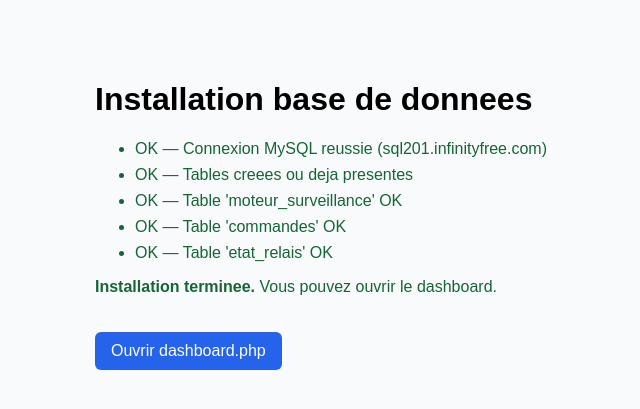
After one commit to nyenyeharry2-beep/SURVEILLANCE-DE-MOTEUR-ELECTRIQUE-AVEC-IOT, a PHP site: page /install.php in a window 1280 px wide. The commit adds this page. Shown: the top 409 px of the page, without its empty margins (195-835 px from the left). Run offline with PHP 8.4, Linux system fonts and the light colour scheme; data comes from the database, SQL or seed files in the repository.

Commit message:
Fix InfinityFree MySQL connection and add auto-install
- Remove port from PDO DSN (InfinityFree compatibility)
- Add install.php and test_db.php for automatic table creation
- Auto-create tables via ensureDatabaseSchema()
- Rename timestamp column to date_mesure
- Improve error messages in dashboard

Co-authored-by: nyenyeharry2-beep <nyenyeharry2-beep@users.noreply.github.com>

```diff
--- a/php/config.php
+++ b/php/config.php
@@ -5,7 +5,6 @@
  */
 
 define('DB_HOST', 'sql201.infinityfree.com');
-define('DB_PORT', 3306);
 define('DB_NAME', 'if0_42713537_surveillancemoteurharry');
 define('DB_USER', 'if0_42713537');
 define('DB_PASS', 'wjHZN8YDlhqw0j');
@@ -13,23 +12,104 @@ define('DB_PASS', 'wjHZN8YDlhqw0j');
 // Cle API pour securiser les requetes ESP32
 define('API_KEY', 'harry_surveillance_2026');
 
+// Afficher le detail des erreurs SQL (mettre false en production)
+define('DEBUG_DB', true);
+
 // Fuseau horaire
 date_default_timezone_set('Europe/Paris');
 
 /**
- * Connexion PDO securisee
+ * Connexion PDO securisee (compatible InfinityFree)
+ * Important : pas d'espace dans le DSN, pas de port
  */
 function getDbConnection(): PDO
 {
     static $pdo = null;
     if ($pdo === null) {
-        $dsn = 'mysql:host=' . DB_HOST . ';port=' . DB_PORT . ';dbname=' . DB_NAME . ';charset=utf8mb4';
+        $dsn = 'mysql:host=' . DB_HOST . ';dbname=' . DB_NAME . ';charset=utf8';
         $pdo = new PDO($dsn, DB_USER, DB_PASS, [
             PDO::ATTR_ERRMODE => PDO::ERRMODE_EXCEPTION,
             PDO::ATTR_DEFAULT_FETCH_MODE => PDO::FETCH_ASSOC,
         ]);
     }
     return $pdo;
+}
+
+/**
+ * Cree les tables si elles n'existent pas encore
+ */
+function ensureDatabaseSchema(): void
+{
+    $pdo = getDbConnection();
+
+    $pdo->exec("
+        CREATE TABLE IF NOT EXISTS moteur_surveillance (
+            id INT AUTO_INCREMENT PRIMARY KEY,
+            date_mesure DATETIME NOT NULL DEFAULT CURRENT_TIMESTAMP,
+            ax FLOAT NOT NULL,
+            ay FLOAT NOT NULL,
+            az FLOAT NOT NULL,
+            rpm FLOAT NOT NULL,
+            arms FLOAT NOT NULL,
+            vrms FLOAT NOT NULL,
+            ecart FLOAT NOT NULL,
+            etat VARCHAR(20) NOT NULL,
+            relay_state VARCHAR(3) NOT NULL,
+            anomalie_vibration TINYINT(1) NOT NULL DEFAULT 0,
+            anomalie_vitesse TINYINT(1) NOT NULL DEFAULT 0,
+            INDEX idx_date_mesure (date_mesure)
+        ) ENGINE=InnoDB DEFAULT CHARSET=utf8
+    ");
+
+    $pdo->exec("
+        CREATE TABLE IF NOT EXISTS commandes (
+            id INT AUTO_INCREMENT PRIMARY KEY,
+            cmd VARCHAR(3) NOT NULL,
+            created_at DATETIME NOT NULL DEFAULT CURRENT_TIMESTAMP,
+            processed TINYINT(1) NOT NULL DEFAULT 0,
+            processed_at DATETIME NULL,
+            INDEX idx_processed (processed, created_at)
+        ) ENGINE=InnoDB DEFAULT CHARSET=utf8
+    ");
+
+    $pdo->exec("
+        CREATE TABLE IF NOT EXISTS etat_relais (
+            id INT PRIMARY KEY,
+            relay_state VARCHAR(3) NOT NULL DEFAULT 'OFF',
+            updated_at DATETIME NOT NULL DEFAULT CURRENT_TIMESTAMP ON UPDATE CURRENT_TIMESTAMP
+        ) ENGINE=InnoDB DEFAULT CHARSET=utf8
+    ");
+
+    $stmt = $pdo->query('SELECT COUNT(*) AS n FROM etat_relais WHERE id = 1');
+    $row = $stmt->fetch();
+    if ((int) $row['n'] === 0) {
+        $pdo->exec("INSERT INTO etat_relais (id, relay_state) VALUES (1, 'OFF')");
+    }
+}
+
+/**
+ * Message d'erreur lisible pour le dashboard
+ */
+function getDbErrorMessage(PDOException $e): string
+{
+    if (!DEBUG_DB) {
+        return 'Impossible de lire la base de donnees.';
+    }
+
+    $msg = $e->getMessage();
+    if (strpos($msg, '1045') !== false) {
+        return 'Acces refuse : verifiez DB_USER et DB_PASS dans config.php';
+    }
+    if (strpos($msg, '1049') !== false) {
+        return 'Base introuvable : verifiez DB_NAME dans config.php';
+    }
+    if (strpos($msg, '2002') !== false || strpos($msg, 'No such file') !== false) {
+        return 'Connexion impossible : verifiez DB_HOST (doit etre sql201.infinityfree.com, pas localhost)';
+    }
+    if (strpos($msg, '1146') !== false) {
+        return 'Table manquante : ouvrez install.php pour creer les tables automatiquement';
+    }
+    return 'Erreur SQL : ' . $msg;
 }
 
 /**
--- a/php/get_command.php
+++ b/php/get_command.php
@@ -14,6 +14,7 @@ if (!checkApiKey()) {
 
 try {
     $pdo = getDbConnection();
+    ensureDatabaseSchema();
     $pdo->beginTransaction();
 
     $stmt = $pdo->query(
--- /dev/null
+++ b/php/install.php
@@ -0,0 +1,63 @@
+<?php
+/**
+ * install.php - Installation automatique des tables
+ * Ouvrir une seule fois : http://surveillancemoteurharry.ct.ws/install.php
+ */
+require_once __DIR__ . '/config.php';
+
+$steps = [];
+$ok = true;
+
+try {
+    $pdo = getDbConnection();
+    $steps[] = ['ok' => true, 'msg' => 'Connexion MySQL reussie (' . DB_HOST . ')'];
+
+    ensureDatabaseSchema();
+    $steps[] = ['ok' => true, 'msg' => 'Tables creees ou deja presentes'];
+
+    $tables = ['moteur_surveillance', 'commandes', 'etat_relais'];
+    foreach ($tables as $table) {
+        $stmt = $pdo->query("SHOW TABLES LIKE '$table'");
+        if ($stmt->fetch()) {
+            $steps[] = ['ok' => true, 'msg' => "Table '$table' OK"];
+        } else {
+            $steps[] = ['ok' => false, 'msg' => "Table '$table' manquante"];
+            $ok = false;
+        }
+    }
+} catch (PDOException $e) {
+    $ok = false;
+    $steps[] = ['ok' => false, 'msg' => getDbErrorMessage($e)];
+}
+?>
+<!DOCTYPE html>
+<html lang="fr">
+<head>
+    <meta charset="UTF-8">
+    <title>Installation base de donnees</title>
+    <style>
+        body { font-family: Arial, sans-serif; max-width: 700px; margin: 40px auto; padding: 20px; background: #f8fafc; }
+        .ok { color: #166534; }
+        .err { color: #991b1b; }
+        li { margin: 8px 0; }
+        a { display: inline-block; margin-top: 20px; padding: 10px 16px; background: #2563eb; color: white; text-decoration: none; border-radius: 6px; }
+    </style>
+</head>
+<body>
+    <h1>Installation base de donnees</h1>
+    <ul>
+        <?php foreach ($steps as $step): ?>
+            <li class="<?= $step['ok'] ? 'ok' : 'err' ?>">
+                <?= $step['ok'] ? 'OK' : 'ERREUR' ?> — <?= htmlspecialchars($step['msg']) ?>
+            </li>
+        <?php endforeach; ?>
+    </ul>
+
+    <?php if ($ok): ?>
+        <p class="ok"><strong>Installation terminee.</strong> Vous pouvez ouvrir le dashboard.</p>
+        <a href="dashboard.php">Ouvrir dashboard.php</a>
+    <?php else: ?>
+        <p class="err"><strong>Installation echouee.</strong> Verifiez config.php puis reessayez.</p>
+    <?php endif; ?>
+</body>
+</html>
--- a/php/set_command.php
+++ b/php/set_command.php
@@ -13,6 +13,7 @@ if (!in_array($cmd, ['ON', 'OFF'], true)) {
 
 try {
     $pdo = getDbConnection();
+    ensureDatabaseSchema();
     $stmt = $pdo->prepare('INSERT INTO commandes (cmd) VALUES (:cmd)');
     $stmt->execute([':cmd' => $cmd]);
 
```
Also changed, not shown: php/dashboard.php (+7 -6 lines), php/insert_data.php (+8 -3 lines), php/schema.sql (+9 -9 lines), php/test_db.php (added, +35 -0 lines), 1 other file.
